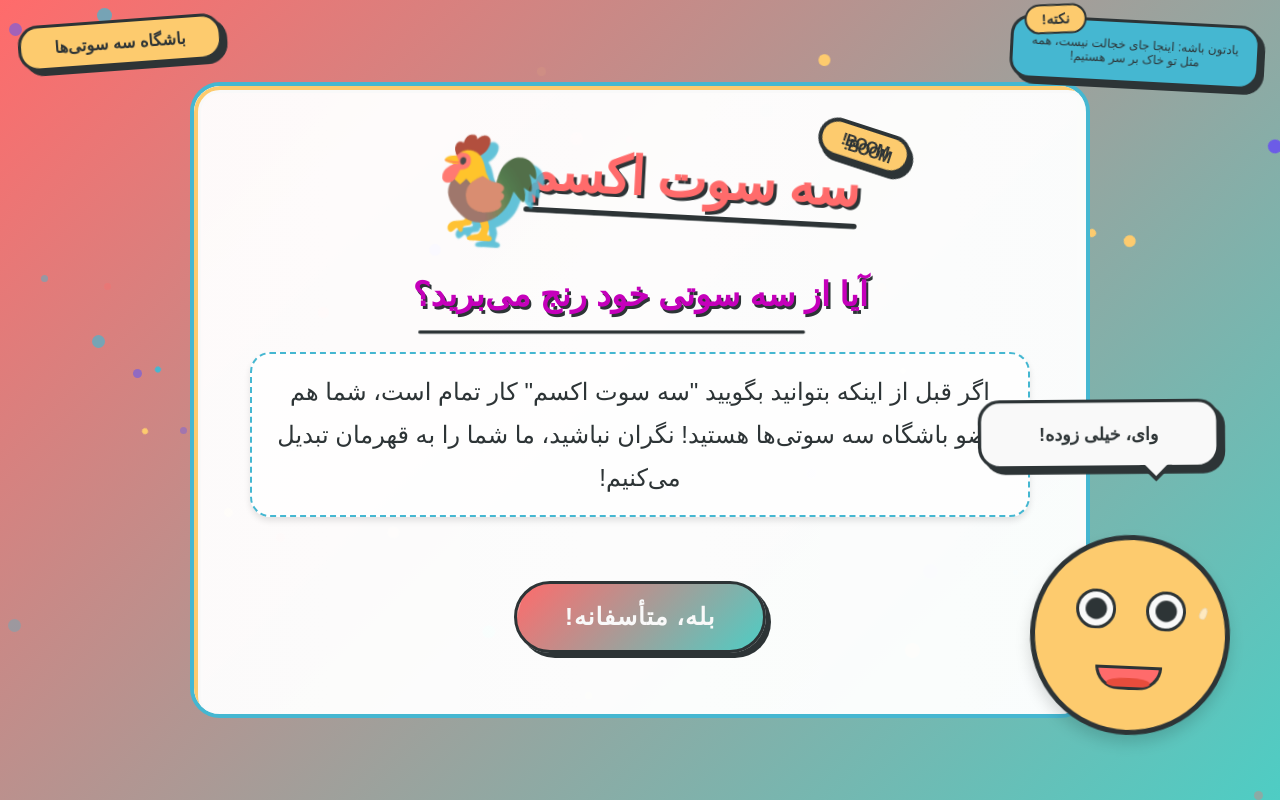
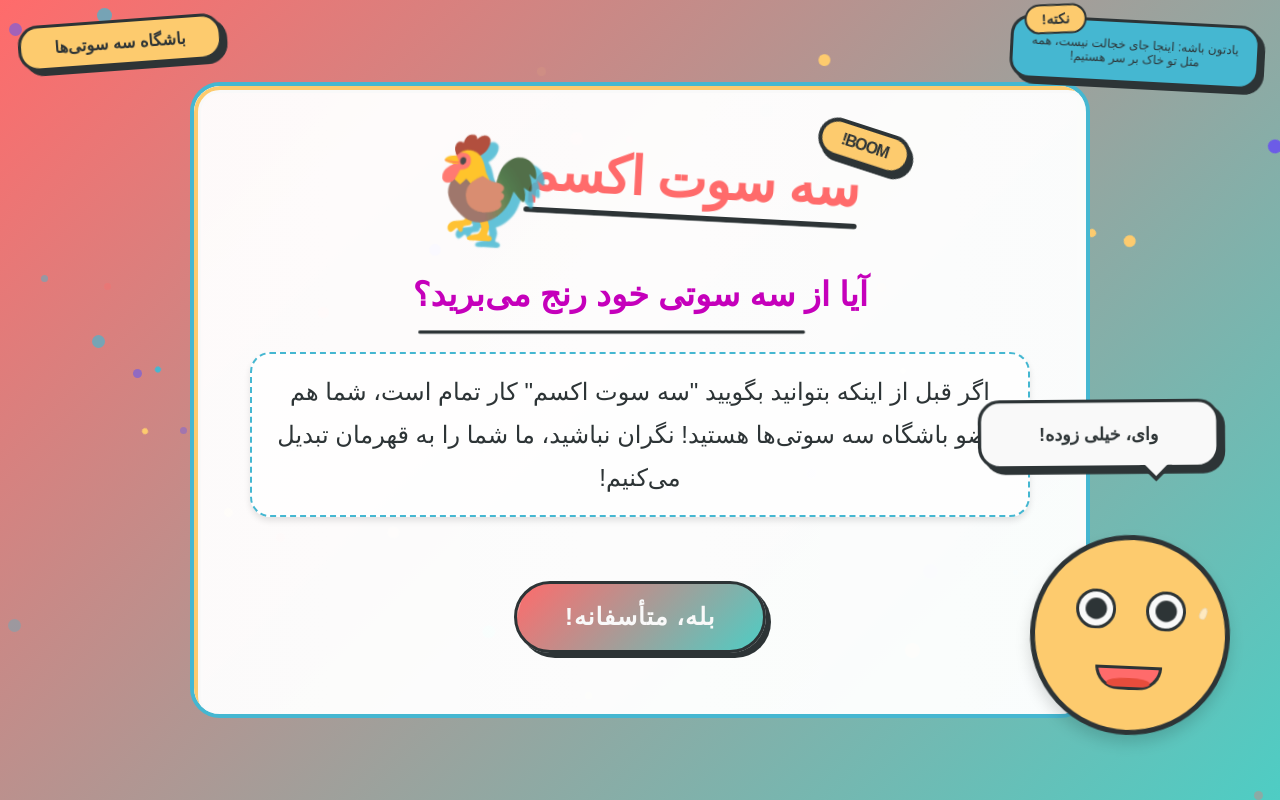
Before and after one commit to Remote-Stream/3sootiha, a plain HTML site: page index.html in a window 1280 px wide. Drawn offline with Linux system fonts and the light colour scheme; a web font is replaced by a local one.

Commit message:
Update index.html

```diff
--- a/index.html
+++ b/index.html
@@ -466,7 +466,7 @@
             font-size: var(--font-size-4xl);
             margin-bottom: 1.8rem;
             color: var(--primary);
-            text-shadow: 3px 3px 0 var(--dark);
+            /*text-shadow: 3px 3px 0 var(--dark);*/
             font-weight: 900;
             position: relative;
             display: inline-block;
@@ -518,7 +518,7 @@
             line-height: 1.7em;
             margin-bottom: 1.8rem;
             color: var(--accent-2);
-            text-shadow: 2px 2px 0 var(--dark);
+            /*text-shadow: 2px 2px 0 var(--dark);*/
             font-weight: 900;
             animation: subtitlePulse 3s infinite var(--cubic-smooth);
             position: relative;
```
